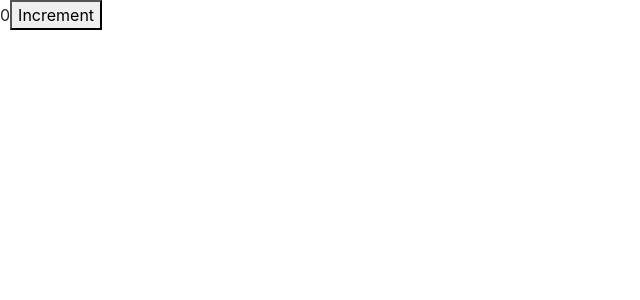
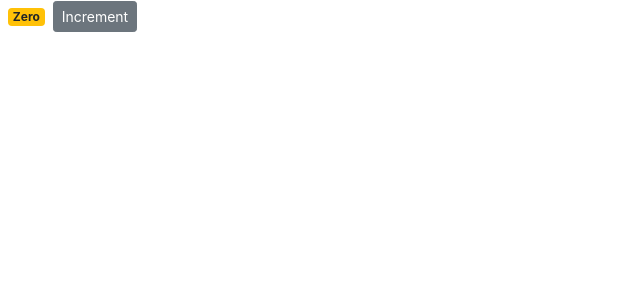
Before and after one commit to Kevjinx/react-tutorial-Mosh, a React (Create React App) app: page / in a window 1280 px wide. Shown: the top 300 px of the page, without its empty margins (0-640 px from the left). Built offline with nearby package versions, Linux system fonts and the light colour scheme.

Commit message:
add getBadgeClasses

```diff
--- a/src/components/counterComponent.jsx
+++ b/src/components/counterComponent.jsx
@@ -3,16 +3,30 @@
 class Counter extends Component {
 
 	state = {
-		count: 0
+		count: 0,
 	}
 
 	render() {
+
 		return (
 			<div>
-				<span>{this.state.count}</span>
-				<button>Increment</button>
+				<span className={this.getBadgeClasses()} >
+					{this.formatCount()}
+				</span>
+				<button className="btn btn-secondary btn-sm">Increment</button>
 			</div>
 		);
+	}
+
+	getBadgeClasses() {
+		let classes = "badge m-2 ";
+		classes += this.state.count === 0 ? "badge-warning" : "badge-primary";
+		return classes;
+	}
+
+	formatCount() {
+		const { count } = this.state;
+		return count === 0 ? 'Zero' : count;
 	}
 
 
```
